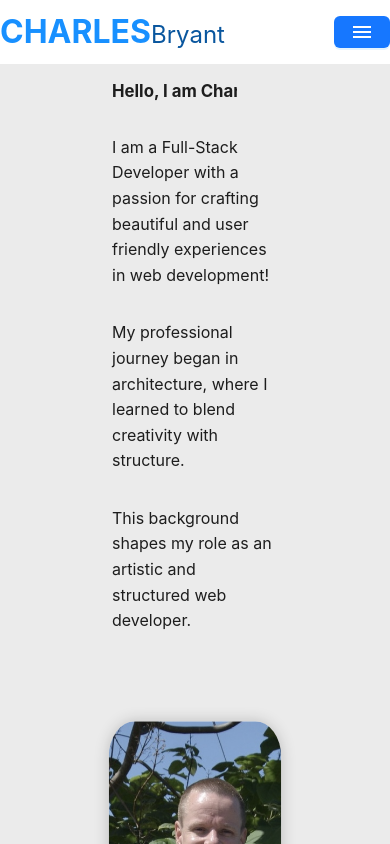
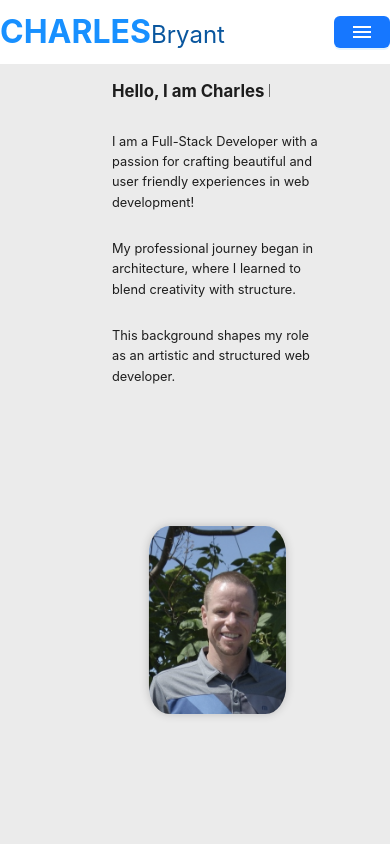
Before and after one commit to CBryant20/CB_Website, a React (Vite) app: page / in a window 390 px wide. Shown: the top 844 px of the page. Built offline with nearby package versions, Linux system fonts and the light colour scheme.

Commit message:
Hero updated for small screens

```diff
--- a/src/Root.scss
+++ b/src/Root.scss
@@ -110,12 +110,9 @@ TITLES
     .ant-anchor-link-title {
       font-weight: 600;
 
-
       &:hover,
       &.active {
         color: #1890ff;
-        scale: 1.2;
-        font-weight: bold;
         transition: all 0.3s ease;
       }
     }
@@ -125,7 +122,8 @@ TITLES
 .hero-block {
   background: #ebebeb;
   padding: 2rem;
-
+  display: flex;
+  align-items: center;
   height: 100vh;
 
   .hero-text {
@@ -169,14 +167,14 @@ TITLES
       // text-align: center;
 
       @media screen and (max-width: 750px) {
-        font-size: 1rem;
+        font-size: 0.8rem;
         transition: all 0.1s ease;
       }
     }
+
     @media screen and (min-width: 751px) {
       align-items: center;
       justify-content: center;
-      margin-left: 3rem;
     }
   }
 
@@ -200,7 +198,7 @@ TITLES
       }
 
       @media screen and (max-width: 750px) {
-        scale: 75%;
+        scale: 50%;
       }
     }
   }
```
